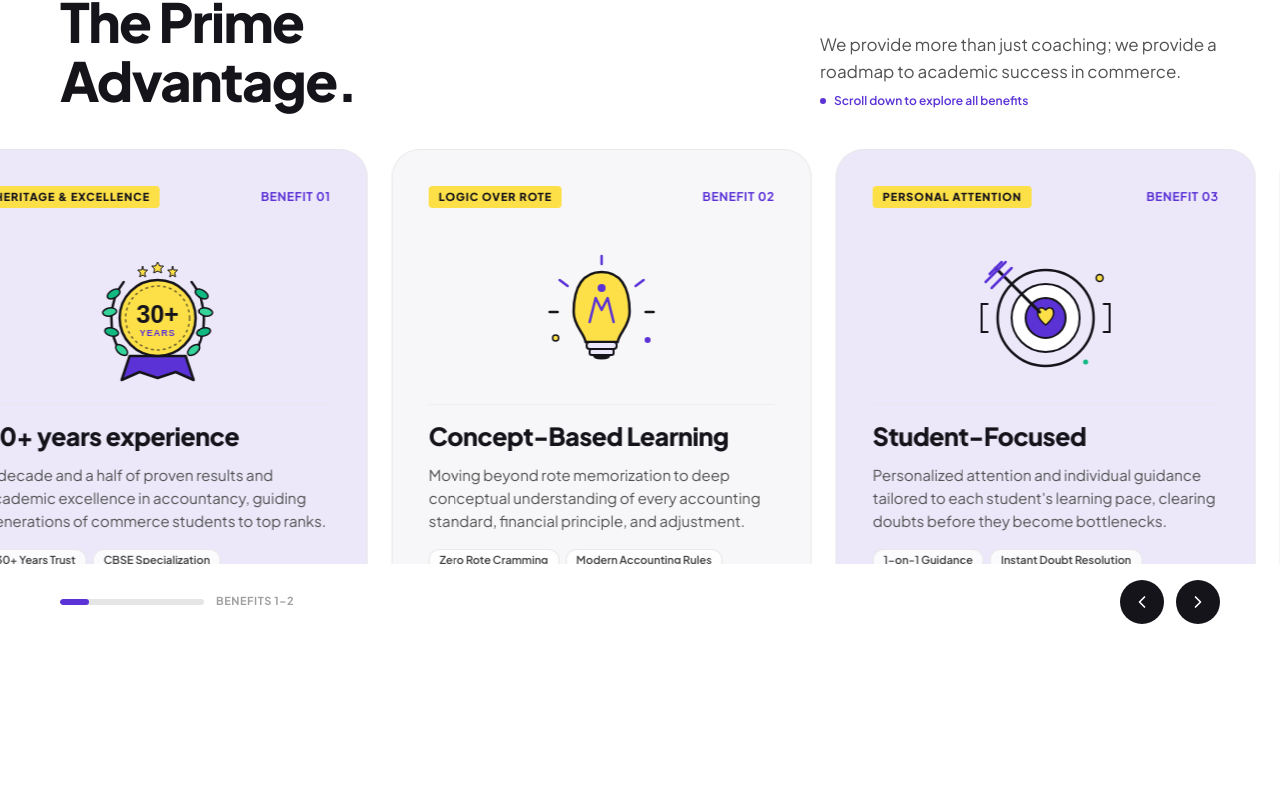
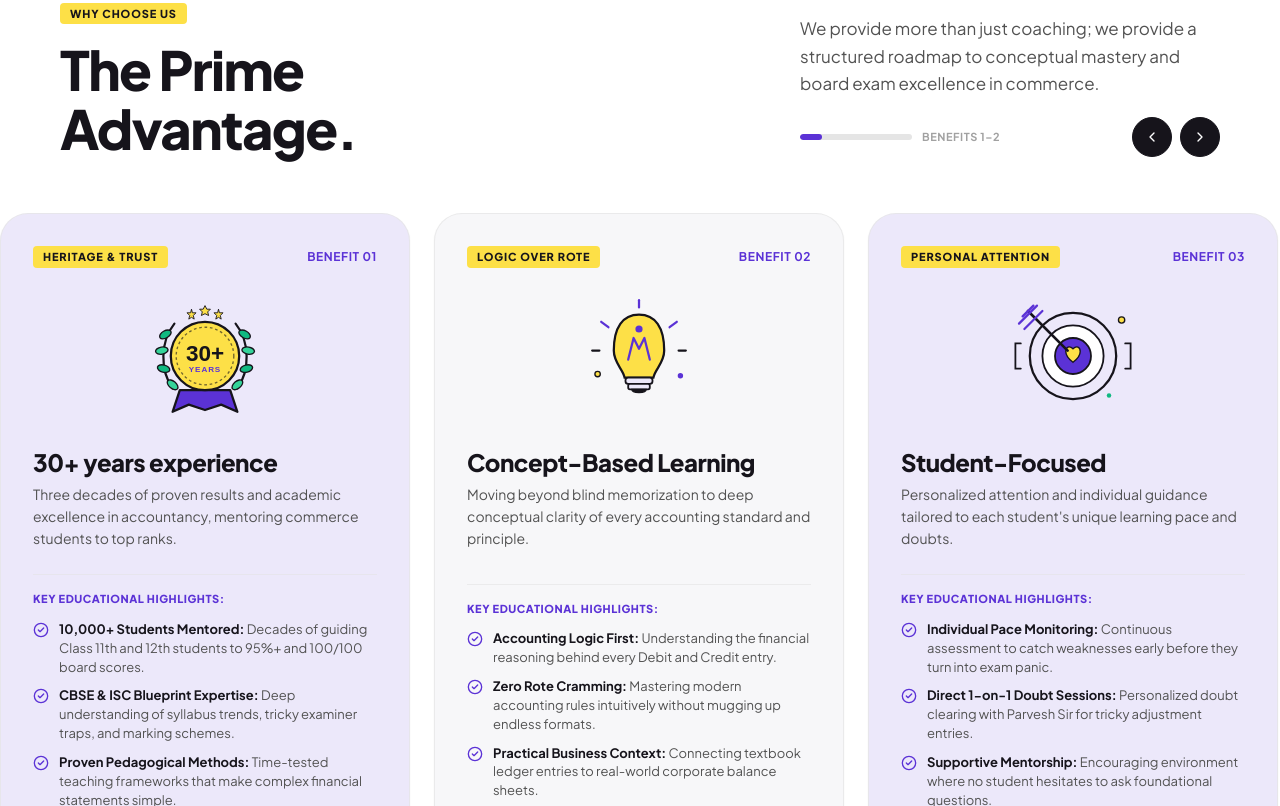
Before and after one commit to Orionkaze/Prince-Commerce-Hub, a Next.js app: page / in a window 1280 px wide. Shown: the part 2434-3240 px from the top of the page. Built offline with nearby package versions, Linux system fonts and the light colour scheme.

Commit message:
feat: add WhatYoullImprove component with horizontal scroll and feature cards

```diff
--- a/src/components/improve/WhatYoullImprove.tsx
+++ b/src/components/improve/WhatYoullImprove.tsx
@@ -8,14 +8,19 @@ import {
   AdvantageStudentDoodle,
   AdvantageSyllabusDoodle,
 } from "../doodles/CommerceDoodles";
-import { ChevronLeft, ChevronRight } from "lucide-react";
-import { motion, useScroll, useTransform, useSpring } from "framer-motion";
+import { ChevronLeft, ChevronRight, CheckCircle2 } from "lucide-react";
+
+interface AdvantagePoint {
+  title: string;
+  detail: string;
+}
 
 interface AdvantageItem {
   step: string;
   badge: string;
   title: string;
   description: string;
+  points: AdvantagePoint[];
   pills: string[];
   type: "lavender" | "card";
   renderDoodle: () => React.ReactNode;
@@ -24,131 +29,147 @@ interface AdvantageItem {
 const advantages: AdvantageItem[] = [
   {
     step: "01",
-    badge: "HERITAGE & EXCELLENCE",
+    badge: "HERITAGE & TRUST",
     title: "30+ years experience",
     description:
-      "A decade and a half of proven results and academic excellence in accountancy, guiding generations of commerce students to top ranks.",
-    pills: ["30+ Years Trust", "CBSE Specialization", "Proven Pedagogy"],
+      "Three decades of proven results and academic excellence in accountancy, mentoring commerce students to top ranks.",
+    points: [
+      {
+        title: "10,000+ Students Mentored",
+        detail: "Decades of guiding Class 11th and 12th students to 95%+ and 100/100 board scores.",
+      },
+      {
+        title: "CBSE & ISC Blueprint Expertise",
+        detail: "Deep understanding of syllabus trends, tricky examiner traps, and marking schemes.",
+      },
+      {
+        title: "Proven Pedagogical Methods",
+        detail: "Time-tested teaching frameworks that make complex financial statements simple.",
+      },
+    ],
+    pills: ["30+ Years Trust", "CBSE Specialization", "Board Rankers"],
     type: "lavender",
-    renderDoodle: () => <AdvantageExperienceDoodle className="w-36 h-36 sm:w-40 sm:h-40" />,
+    renderDoodle: () => <AdvantageExperienceDoodle className="w-32 h-32 sm:w-36 sm:h-36" />,
   },
   {
     step: "02",
     badge: "LOGIC OVER ROTE",
     title: "Concept-Based Learning",
     description:
-      "Moving beyond rote memorization to deep conceptual understanding of every accounting standard, financial principle, and adjustment.",
-    pills: ["Zero Rote Cramming", "Modern Accounting Rules", "Conceptual Logic"],
+      "Moving beyond blind memorization to deep conceptual clarity of every accounting standard and principle.",
+    points: [
+      {
+        title: "Accounting Logic First",
+        detail: "Understanding the financial reasoning behind every Debit and Credit entry.",
+      },
+      {
+        title: "Zero Rote Cramming",
+        detail: "Mastering modern accounting rules intuitively without mugging up endless formats.",
+      },
+      {
+        title: "Practical Business Context",
+        detail: "Connecting textbook ledger entries to real-world corporate balance sheets.",
+      },
+    ],
+    pills: ["Zero Blind Cramming", "Modern Rules", "Financial Logic"],
     type: "card",
-    renderDoodle: () => <AdvantageConceptDoodle className="w-36 h-36 sm:w-40 sm:h-40" />,
+    renderDoodle: () => <AdvantageConceptDoodle className="w-32 h-32 sm:w-36 sm:h-36" />,
   },
   {
     step: "03",
     badge: "PERSONAL ATTENTION",
     title: "Student-Focused",
     description:
-      "Personalized attention and individual guidance tailored to each student's learning pace, clearing doubts before they become bottlenecks.",
-    pills: ["1-on-1 Guidance", "Instant Doubt Resolution", "Individual Pace"],
+      "Personalized attention and individual guidance tailored to each student's unique learning pace and doubts.",
+    points: [
+      {
+        title: "Individual Pace Monitoring",
+        detail: "Continuous assessment to catch weaknesses early before they turn into exam panic.",
+      },
+      {
+        title: "Direct 1-on-1 Doubt Sessions",
+        detail: "Personalized doubt clearing with Parvesh Sir for tricky adjustment entries.",
+      },
+      {
+        title: "Supportive Mentorship",
+        detail: "Encouraging environment where no student hesitates to ask foundational questions.",
+      },
+    ],
+    pills: ["Small Batch Focus", "1-on-1 Doubts", "Paced Learning"],
     type: "lavender",
-    renderDoodle: () => <AdvantageStudentDoodle className="w-36 h-36 sm:w-40 sm:h-40" />,
+    renderDoodle: () => <AdvantageStudentDoodle className="w-32 h-32 sm:w-36 sm:h-36" />,
   },
   {
     step: "04",
     badge: "BOARD EXAM BLUEPRINT",
     title: "Structured Syllabus",
     description:
-      "Well-organized study plans, comprehensive working notes, and easy explanations for complex 6-mark board exam numerical problems.",
+      "Well-organized study plans, comprehensive working notes, and easy explanations for complex numerical problems.",
+    points: [
+      {
+        title: "Curated Chapter Roadmaps",
+        detail: "Step-by-step coverage from Partnership to Share Capital and Cash Flow Statements.",
+      },
+      {
+        title: "Full-Mark Working Notes",
+        detail: "Detailed training on writing clean, step-by-step working notes per CBSE marking criteria.",
+      },
+      {
+        title: "Timed Mock Drills",
+        detail: "Regular exam-condition tests to build speed, composure, and calculation accuracy.",
+      },
+    ],
     pills: ["Working Notes Mastery", "CBSE Marking Scheme", "Chapter-Wise Tests"],
     type: "card",
-    renderDoodle: () => <AdvantageSyllabusDoodle className="w-36 h-36 sm:w-40 sm:h-40" />,
+    renderDoodle: () => <AdvantageSyllabusDoodle className="w-32 h-32 sm:w-36 sm:h-36" />,
   },
 ];
 
 export function WhatYoullImprove() {
-  const containerRef = useRef<HTMLDivElement>(null);
   const trackRef = useRef<HTMLDivElement>(null);
-  const [maxScroll, setMaxScroll] = useState(800);
-  const [scrollPercent, setScrollPercent] = useState(0);
+  const [scrollProgress, setScrollProgress] = useState(0);
+  const [canScrollLeft, setCanScrollLeft] = useState(false);
+  const [canScrollRight, setCanScrollRight] = useState(true);
 
-  // Measure track scrollable distance
-  useEffect(() => {
-    const updateDimensions = () => {
-      if (trackRef.current) {
-        const trackWidth = trackRef.current.scrollWidth;
-        const viewportWidth = window.innerWidth;
-        // Padding offset so the last card aligns comfortably at the right edge
-        const distance = Math.max(0, trackWidth - viewportWidth + 80);
-        setMaxScroll(distance);
+  // Update scroll buttons and progress indicator on manual scroll
+  const handleScroll = () => {
+    if (!trackRef.current) return;
+    const { scrollLeft, scrollWidth, clientWidth } = trackRef.current;
+    const maxScrollLeft = scrollWidth - clientWidth;
+
+    setCanScrollLeft(scrollLeft > 20);
+    setCanScrollRight(scrollLeft < maxScrollLeft - 20);
+
+    if (maxScrollLeft > 0) {
+      setScrollProgress(scrollLeft / maxScrollLeft);
     }
   };
 
-    updateDimensions();
-    const timer = setTimeout(updateDimensions, 600);
-    window.addEventListener("resize", updateDimensions);
+  useEffect(() => {
+    handleScroll();
+    const track = trackRef.current;
+    if (track) {
+      track.addEventListener("scroll", handleScroll, { passive: true });
+      window.addEventListener("resize", handleScroll);
+    }
     return () => {
-      clearTimeout(timer);
-      window.removeEventListener("resize", updateDimensions);
+      if (track) track.removeEventListener("scroll", handleScroll);
+      window.removeEventListener("resize", handleScroll);
     };
   }, []);
 
-  const { scrollYProgress } = useScroll({
-    target: containerRef,
-    offset: ["start start", "end end"],
-  });
-
-  // Track progress percentage for buttons and indicator
-  useEffect(() => {
-    const unsubscribe = scrollYProgress.on("change", (latest) => {
-      setScrollPercent(latest);
-    });
-    return () => unsubscribe();
-  }, [scrollYProgress]);
-
-  // Framer-quality smooth spring physics
-  const smoothProgress = useSpring(scrollYProgress, {
-    stiffness: 110,
-    damping: 25,
-    mass: 0.6,
-  });
-
-  const x = useTransform(smoothProgress, [0, 1], [0, -maxScroll]);
-
-  // Navigation button handlers
-  const handleNext = () => {
-    if (!containerRef.current) return;
-    const rect = containerRef.current.getBoundingClientRect();
-    const currentScroll = window.scrollY;
-    const sectionTop = currentScroll + rect.top;
-    const scrollableDistance = containerRef.current.scrollHeight - window.innerHeight;
-
-    window.scrollTo({
-      top: Math.min(sectionTop + scrollableDistance, window.scrollY + window.innerHeight * 0.9),
-      behavior: "smooth",
-    });
-  };
-
-  const handlePrev = () => {
-    if (!containerRef.current) return;
-    const rect = containerRef.current.getBoundingClientRect();
-    const currentScroll = window.scrollY;
-    const sectionTop = currentScroll + rect.top;
-
-    window.scrollTo({
-      top: Math.max(sectionTop, window.scrollY - window.innerHeight * 0.9),
-      behavior: "smooth",
-    });
+  // Manual scroll handlers (clicking chevron buttons)
+  const scrollByAmount = (amount: number) => {
+    if (trackRef.current) {
+      trackRef.current.scrollBy({ left: amount, behavior: "smooth" });
+    }
   };
 
   return (
-    <section
-      ref={containerRef}
-      className="relative h-[250vh] sm:h-[280vh] bg-white border-t border-neutral-100"
-    >
-      {/* Sticky Full-Viewport Container */}
-      <div className="sticky top-0 h-screen w-full overflow-hidden flex flex-col justify-between py-12 sm:py-16">
-        <div className="max-w-[1240px] w-full mx-auto px-5 sm:px-8 lg:px-10">
-          {/* Header Row (Stays pinned in view while cards move) */}
-          <div className="flex flex-col lg:flex-row lg:items-end justify-between mb-8 sm:mb-10 gap-6">
+    <section className="bg-white py-20 lg:py-28 border-t border-neutral-100">
+      <div className="max-w-[1240px] mx-auto px-5 sm:px-8 lg:px-10">
+        {/* Section Header */}
+        <div className="flex flex-col lg:flex-row lg:items-end justify-between mb-12 lg:mb-14 gap-6">
           <div className="space-y-4 max-w-[620px]">
             <div>
               <Badge variant="yellow">WHY CHOOSE US</Badge>
@@ -158,30 +179,68 @@ export function WhatYoullImprove() {
               Advantage.
             </h2>
           </div>
-            <div className="max-w-[400px] space-y-2">
+          <div className="max-w-[420px] space-y-4">
             <p className="text-[16px] lg:text-[17px] leading-[1.6] text-neutral-600 font-normal">
-                We provide more than just coaching; we provide a roadmap to academic success in commerce.
+              We provide more than just coaching; we provide a structured roadmap to conceptual mastery and board exam excellence in commerce.
             </p>
-              {/* Subtle scroll hint */}
-              <div className="hidden sm:flex items-center gap-2 text-xs font-semibold text-[#5B32D6]">
-                <span className="w-1.5 h-1.5 rounded-full bg-[#5B32D6] animate-ping" />
-                <span>Scroll down to explore all benefits</span>
+            {/* Desktop Navigation Controls in Header */}
+            <div className="flex items-center gap-4 pt-1">
+              {/* Progress Bar Indicator */}
+              <div className="flex items-center gap-2.5">
+                <div className="w-24 sm:w-28 h-1.5 bg-neutral-200 rounded-full overflow-hidden">
+                  <div
+                    className="bg-[#5B32D6] h-full rounded-full transition-all duration-150"
+                    style={{ width: `${Math.max(scrollProgress * 100, 20)}%` }}
+                  />
+                </div>
+                <span className="text-[11px] font-bold uppercase tracking-wider text-neutral-400 whitespace-nowrap">
+                  {scrollProgress > 0.5 ? "Benefits 3–4" : "Benefits 1–2"}
+                </span>
+              </div>
+
+              {/* Prev / Next Manual Scroll Buttons */}
+              <div className="flex items-center gap-2 ml-auto">
+                <button
+                  type="button"
+                  onClick={() => scrollByAmount(-440)}
+                  disabled={!canScrollLeft}
+                  className={`w-10 h-10 rounded-full flex items-center justify-center transition-all cursor-pointer border ${
+                    canScrollLeft
+                      ? "bg-[#16141B] text-white hover:bg-neutral-800 border-[#16141B]"
+                      : "bg-neutral-100 text-neutral-400 border-neutral-200 cursor-not-allowed"
+                  }`}
+                  aria-label="Previous advantages"
+                >
+                  <ChevronLeft className="w-4 h-4" />
+                </button>
+                <button
+                  type="button"
+                  onClick={() => scrollByAmount(440)}
+                  disabled={!canScrollRight}
+                  className={`w-10 h-10 rounded-full flex items-center justify-center transition-all cursor-pointer border ${
+                    canScrollRight
+                      ? "bg-[#16141B] text-white hover:bg-neutral-800 border-[#16141B]"
+                      : "bg-neutral-100 text-neutral-400 border-neutral-200 cursor-not-allowed"
+                  }`}
+                  aria-label="Next advantages"
+                >
+                  <ChevronRight className="w-4 h-4" />
+                </button>
+              </div>
             </div>
           </div>
         </div>
       </div>
 
-        {/* Scroll-Driven Horizontal Track (Clean Uniform Illustrated Advantage Cards) */}
-        <div className="w-full overflow-hidden pl-5 sm:pl-8 lg:pl-[max(2.5rem,calc((100vw-1240px)/2+2.5rem))]">
-          <motion.div
+      {/* Manual Horizontal Scroll Track (Natural, No Page Lock, Snap-Scrollable) */}
+      <div
         ref={trackRef}
-            style={{ x }}
-            className="flex gap-6 will-change-transform pr-10"
+        className="flex gap-6 overflow-x-auto scroll-smooth snap-x snap-mandatory px-5 sm:px-8 lg:px-[max(2.5rem,calc((100vw-1240px)/2+2.5rem))] pb-6 [&::-webkit-scrollbar]:hidden [-ms-overflow-style:none] [scrollbar-width:none] select-none"
       >
         {advantages.map((item) => (
           <div
             key={item.title}
-                className={`flex-none w-[320px] sm:w-[380px] lg:w-[420px] h-[440px] sm:h-[480px] rounded-[28px] p-7 sm:p-9 flex flex-col justify-between shadow-xs transition-transform duration-300 hover:-translate-y-2 select-none border border-neutral-200/70 ${
+            className={`flex-none w-[320px] sm:w-[380px] lg:w-[410px] rounded-[28px] p-7 sm:p-8 flex flex-col justify-between shadow-xs transition-transform duration-300 hover:-translate-y-1.5 snap-start border border-neutral-200/70 ${
               item.type === "lavender" ? "bg-[#ECE8FA]" : "bg-[#F7F7F9]"
             }`}
           >
@@ -195,82 +254,52 @@ export function WhatYoullImprove() {
               </div>
 
               {/* Centered Vector Doodle */}
-                  <div className="w-full h-[160px] sm:h-[180px] flex items-center justify-center pt-2">
+              <div className="w-full h-[140px] flex items-center justify-center pt-1">
                 {item.renderDoodle()}
+              </div>
+
+              {/* Title & Core Description */}
+              <div className="space-y-2 pt-2">
+                <h3 className="text-[22px] sm:text-[24px] font-extrabold tracking-[-0.02em] leading-[1.2] text-[#16141B]">
+                  {item.title}
+                </h3>
+                <p className="text-[14px] leading-[1.55] text-neutral-600">
+                  {item.description}
+                </p>
               </div>
             </div>
 
-                {/* Bottom: Title, Description & Feature Pills */}
-                <div className="space-y-3 pt-4 border-t border-neutral-200/50">
-                  <h3 className="text-[22px] sm:text-[25px] font-extrabold tracking-[-0.02em] leading-[1.2] text-[#16141B]">
-                    {item.title}
-                  </h3>
-                  <p className="text-[14px] sm:text-[15px] leading-[1.55] text-neutral-600">
-                    {item.description}
-                  </p>
+            {/* Middle: Precise Key Points */}
+            <div className="my-5 pt-4 border-t border-neutral-200/60 space-y-3">
+              <div className="text-[11px] font-extrabold tracking-wider uppercase text-[#5B32D6]">
+                Key Educational Highlights:
+              </div>
+              <ul className="space-y-2.5">
+                {item.points.map((pt) => (
+                  <li key={pt.title} className="flex items-start gap-2.5 text-xs sm:text-[13px] leading-[1.45] text-neutral-700">
+                    <CheckCircle2 className="w-4 h-4 text-[#5B32D6] shrink-0 mt-0.5" />
+                    <div>
+                      <strong className="font-bold text-[#16141B]">{pt.title}: </strong>
+                      <span className="text-neutral-600">{pt.detail}</span>
+                    </div>
+                  </li>
+                ))}
+              </ul>
+            </div>
 
-                  {/* Micro Pills */}
-                  <div className="flex flex-wrap gap-1.5 pt-1">
+            {/* Bottom: Feature Pills */}
+            <div className="pt-3 border-t border-neutral-200/50 flex flex-wrap gap-1.5">
               {item.pills.map((pill) => (
                 <span
                   key={pill}
-                        className="text-[11px] font-semibold px-2.5 py-0.5 rounded-full bg-white/80 border border-neutral-200/80 text-neutral-700 shadow-2xs"
+                  className="text-[11px] font-semibold px-2.5 py-0.5 rounded-full bg-white border border-neutral-200 text-neutral-700 shadow-2xs"
                 >
                   {pill}
                 </span>
               ))}
             </div>
           </div>
-              </div>
         ))}
-          </motion.div>
-        </div>
-
-        {/* Carousel Bottom Controls & Progress Sync */}
-        <div className="max-w-[1240px] w-full mx-auto px-5 sm:px-8 lg:px-10 flex items-center justify-between pt-4">
-          {/* Progress Bar Indicator */}
-          <div className="flex items-center gap-3">
-            <div className="w-28 sm:w-36 h-1.5 bg-neutral-200 rounded-full overflow-hidden">
-              <div
-                className="bg-[#5B32D6] h-full rounded-full transition-all duration-150"
-                style={{ width: `${Math.max(scrollPercent * 100, 15)}%` }}
-              />
-            </div>
-            <span className="text-[11px] font-bold uppercase tracking-wider text-neutral-400">
-              {scrollPercent > 0.6 ? "Benefits 3–4" : "Benefits 1–2"}
-            </span>
-          </div>
-
-          {/* Navigation Buttons */}
-          <div className="flex items-center gap-3">
-            <button
-              type="button"
-              onClick={handlePrev}
-              disabled={scrollPercent <= 0.05}
-              className={`w-11 h-11 rounded-full flex items-center justify-center transition-all cursor-pointer ${
-                scrollPercent > 0.05
-                  ? "bg-[#16141B] text-white hover:bg-neutral-800"
-                  : "bg-neutral-200 text-neutral-400 cursor-not-allowed"
-              }`}
-              aria-label="Previous benefits"
-            >
-              <ChevronLeft className="w-5 h-5" />
-            </button>
-            <button
-              type="button"
-              onClick={handleNext}
-              disabled={scrollPercent >= 0.95}
-              className={`w-11 h-11 rounded-full flex items-center justify-center transition-all cursor-pointer ${
-                scrollPercent < 0.95
-                  ? "bg-[#16141B] text-white hover:bg-neutral-800"
-                  : "bg-neutral-200 text-neutral-400 cursor-not-allowed"
-              }`}
-              aria-label="Next benefits"
-            >
-              <ChevronRight className="w-5 h-5" />
-            </button>
-          </div>
-        </div>
       </div>
     </section>
   );
```
Lines whose indentation alone changed are shown as unchanged.
